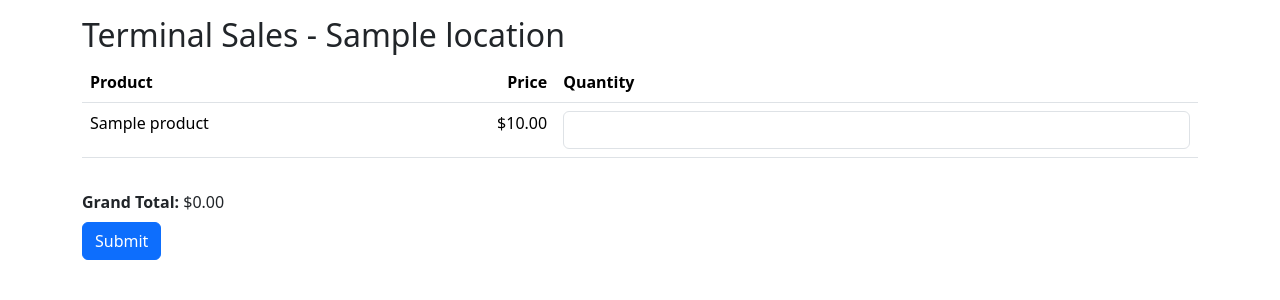
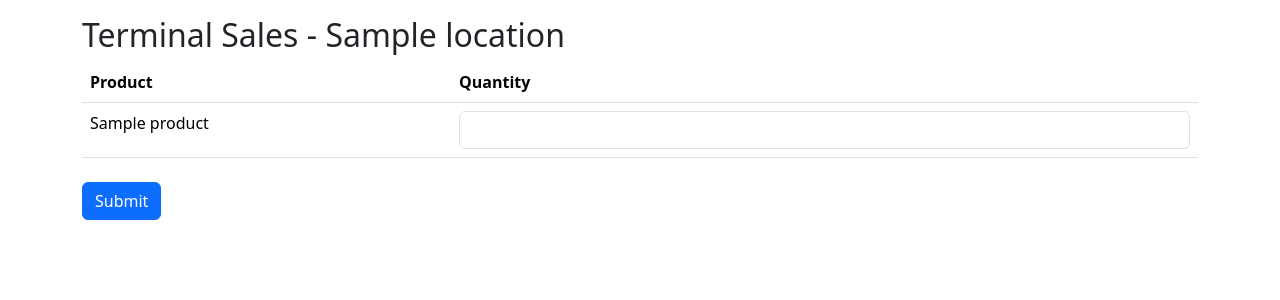
Before and after one commit to 0xCarti/InvoiceManager, a Python web app: template app/templates/events/add_terminal_sales.html in a window 1280 px wide. Shown: the part 56-356 px from the top of the page. Run offline with Jinja, Linux system fonts and the light colour scheme; the template is opened without the code that fills it: most values are stand-ins (such as "Sample title", 1, 10 or a date in 2020); some libraries are stand-ins or nearby versions.

Commit message:
Revert "Show pricing and totals on terminal sales entry page"

```diff
--- a/app/templates/events/add_terminal_sales.html
+++ b/app/templates/events/add_terminal_sales.html
@@ -6,15 +6,14 @@
     <div class="table-responsive">
     <table class="table">
         <thead>
-            <tr><th>Product</th><th class="text-end">Price</th><th>Quantity</th></tr>
+            <tr><th>Product</th><th>Quantity</th></tr>
         </thead>
         <tbody>
         {% for product in event_location.location.products %}
-        <tr data-price="{{ product.price }}">
+        <tr>
             <td>{{ product.name }}</td>
-            <td class="text-end">${{ '{:,.2f}'.format(product.price) }}</td>
             <td>
-                <input type="number" step="any" name="qty_{{ product.id }}" class="form-control terminal-sale-input"
+                <input type="number" step="any" name="qty_{{ product.id }}" class="form-control"
                        value="{{ existing_sales.get(product.id, '') }}">
             </td>
         </tr>
@@ -22,47 +21,6 @@
         </tbody>
     </table>
     </div>
-    <div class="mt-3">
-        <strong>Grand Total:</strong>
-        <span id="terminal-sales-grand-total">$0.00</span>
-    </div>
     <button type="submit" class="btn btn-primary mt-2">Submit</button>
 </form>
-<script>
-    (function () {
-        const totalEl = document.getElementById('terminal-sales-grand-total');
-        if (!totalEl) {
-            return;
-        }
-
-        const formatCurrency = (value) => {
-            return value.toLocaleString(undefined, { style: 'currency', currency: 'USD' });
-        };
-
-        const updateTotal = () => {
-            let total = 0;
-            document.querySelectorAll('tr[data-price]').forEach((row) => {
-                const price = parseFloat(row.dataset.price);
-                if (Number.isNaN(price)) {
-                    return;
-                }
-                const input = row.querySelector('.terminal-sale-input');
-                if (!input) {
-                    return;
-                }
-                const qty = parseFloat(input.value);
-                if (!Number.isNaN(qty)) {
-                    total += price * qty;
-                }
-            });
-            totalEl.textContent = formatCurrency(total);
-        };
-
-        document.querySelectorAll('.terminal-sale-input').forEach((input) => {
-            input.addEventListener('input', updateTotal);
-        });
-
-        updateTotal();
-    })();
-</script>
 {% endblock %}
```
